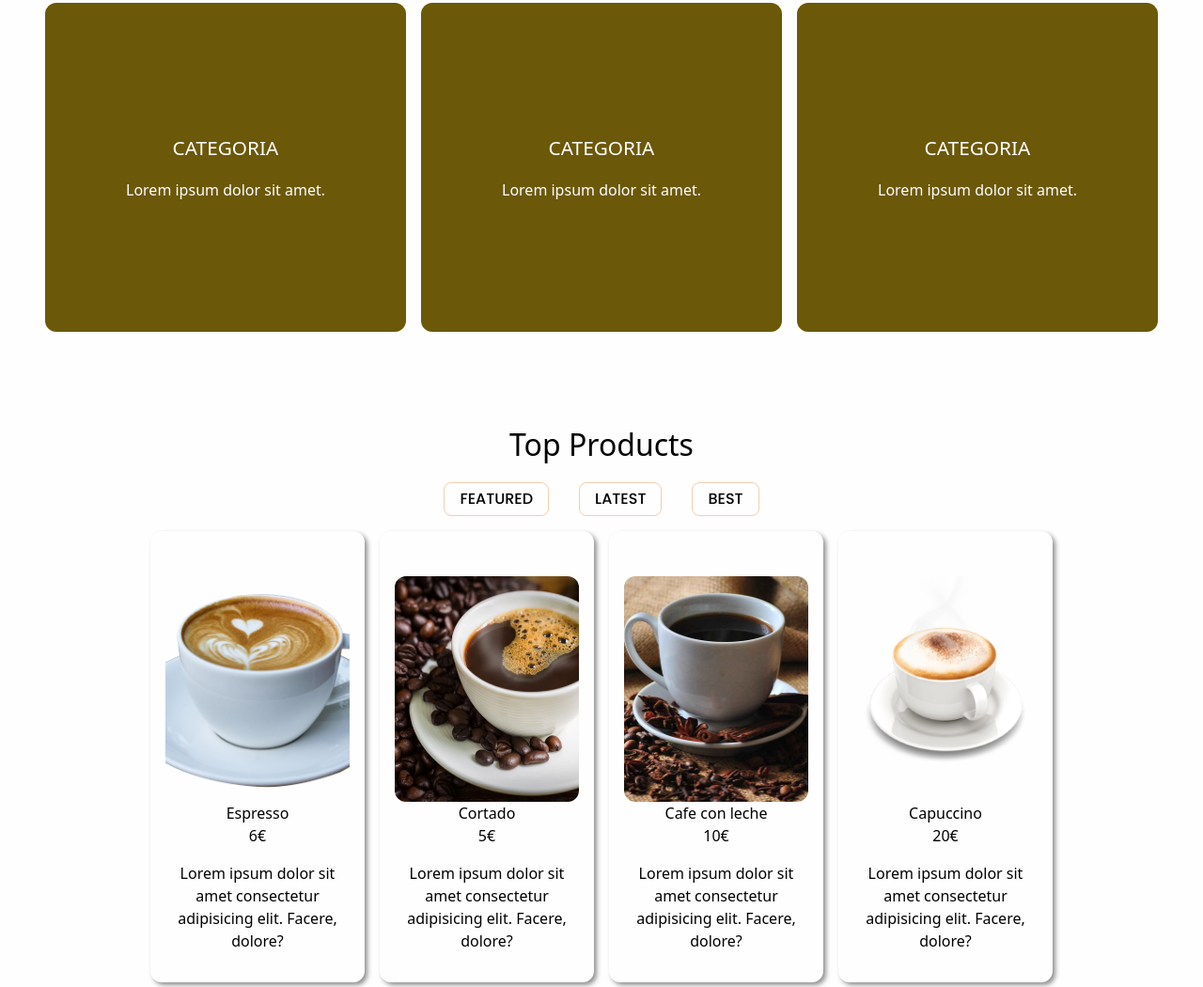
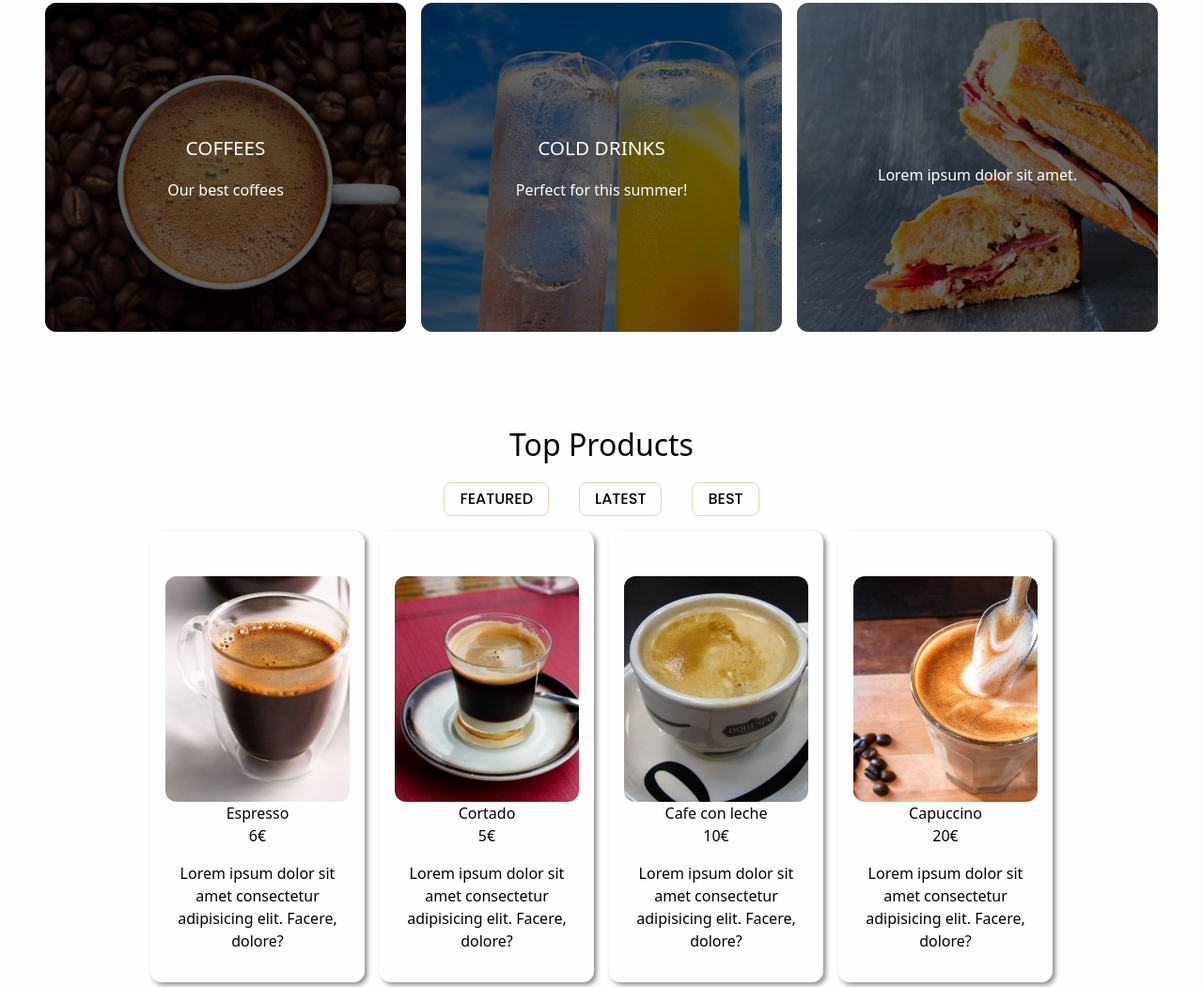
Before and after one commit to Rakions/proyecto-final, a website: page dist/index.html in a window 1280 px wide. Shown: the part 1005-2055 px from the top of the page at 94% size. Drawn offline with Linux system fonts and the light colour scheme.

Commit message:
Agregadas imagenes

```diff
--- a/dist/estilos.css
+++ b/dist/estilos.css
@@ -74,7 +74,6 @@ footer a:hover {
 .tarjetas_categorias {
   width: 100%;
   height: 100%;
-  background-color: rgb(250 204 21);
   border-radius: 0.75rem;
   display: flex;
   align-items: center;
@@ -83,10 +82,21 @@ footer a:hover {
   gap: 1rem;
   text-align: center;
   position: relative;
-  background-image: url(../resources/Uhu-muc.jpg);
   background-size: cover;
   background-repeat: no-repeat;
   cursor: pointer;
+}
+
+.tarjetas_categorias:nth-child(1) {
+  background-image: url(../resources/foto_categorias1.jpg);
+}
+
+.tarjetas_categorias:nth-child(2) {
+  background-image: url(../resources/foto_categorias2.jpg);
+}
+
+.tarjetas_categorias:nth-child(3) {
+  background-image: url(../resources/foto_categorias3.jpg);
 }
 
 .tarjetas_categorias h1 {
--- a/dist/index.html
+++ b/dist/index.html
@@ -75,17 +75,17 @@
     <h1 class="text-[1.5rem] sm:text-[2rem] mb-4">Top Categories</h1>
     <div class="w-[100%] h-[1000px] md:h-[350px] grid grid-cols-1 md:grid-cols-3 gap-4">
       <div class="tarjetas_categorias">
-        <h1>CATEGORIA</h1>
-        <p>Lorem ipsum dolor sit amet.</p>
+        <h1>COFFEES</h1>
+        <p>Our best coffees</p>
         <div class="fondo_tarjetas"></div>
       </div>
       <div class="tarjetas_categorias">
-        <h1>CATEGORIA</h1>
-        <p>Lorem ipsum dolor sit amet.</p>
+        <h1>COLD DRINKS</h1>
+        <p>Perfect for this summer!</p>
         <div class="fondo_tarjetas"></div>
       </div>
       <div class="tarjetas_categorias">
-        <h1>CATEGORIA</h1>
+        <h1></h1>
         <p>Lorem ipsum dolor sit amet.</p>
         <div class="fondo_tarjetas"></div>
       </div>
@@ -107,7 +107,7 @@
       class="w-full grid grid-cols-1 xl:grid-cols-4 lg:px-[7rem] md:grid-cols-2 top_products_content gap-[1rem] mt-[1rem]">
       <div>
         <div class="flex items-center justify-center h-2/3 w-full flex-col">
-          <img class="" src="../resources/espresso.png" />
+          <img class="" src="../resources/espresso.jpg" />
           <h1 class="menu-item">Espresso</h1>
           <p>6€</p>
         </div>
@@ -117,7 +117,7 @@
       </div>
       <div>
         <div class="flex items-center justify-center h-2/3 w-full flex-col">
-          <img class="" src="../resources/foto_main2.jpg" />
+          <img class="" src="../resources/cortado.jpg" />
           <h1 class="menu-item">Cortado</h1>
           <p>5€</p>
         </div>
@@ -127,7 +127,7 @@
       </div>
       <div>
         <div class="flex items-center justify-center h-2/3 w-full flex-col">
-          <img class="" src="../resources/foto_main3.jpg" />
+          <img class="" src="../resources/cafe-con-leche.jpg" />
           <h1 class="menu-item">Cafe con leche</h1>
           <p>10€</p>
         </div>
@@ -137,7 +137,7 @@
       </div>
       <div>
         <div class="flex items-center justify-center h-2/3 w-full flex-col">
-          <img class="" src="../resources/capuccino.png" />
+          <img class="" src="../resources/capuccino.jpg" />
           <h1 class="menu-item">Capuccino</h1>
           <p>20€</p>
         </div>
```
Also changed, not shown: dist/carta.html (+7 -3 lines), dist/output.css, resources/cafe-con-leche.jpg (added), resources/capuccino.jpg (added), resources/capuccino.png (deleted), resources/cortado.jpg (added), resources/espresso.jpg (added), resources/espresso.png (deleted), resources/foto_categorias1.jpg (renamed from resources/foto_main1.jpg), resources/foto_categorias2.jpg (added), resources/foto_categorias3.jpg (added), resources/foto_main2.jpg (deleted), resources/foto_main3.jpg (deleted), resources/foto_main4.jpeg (deleted), 3 more files.
